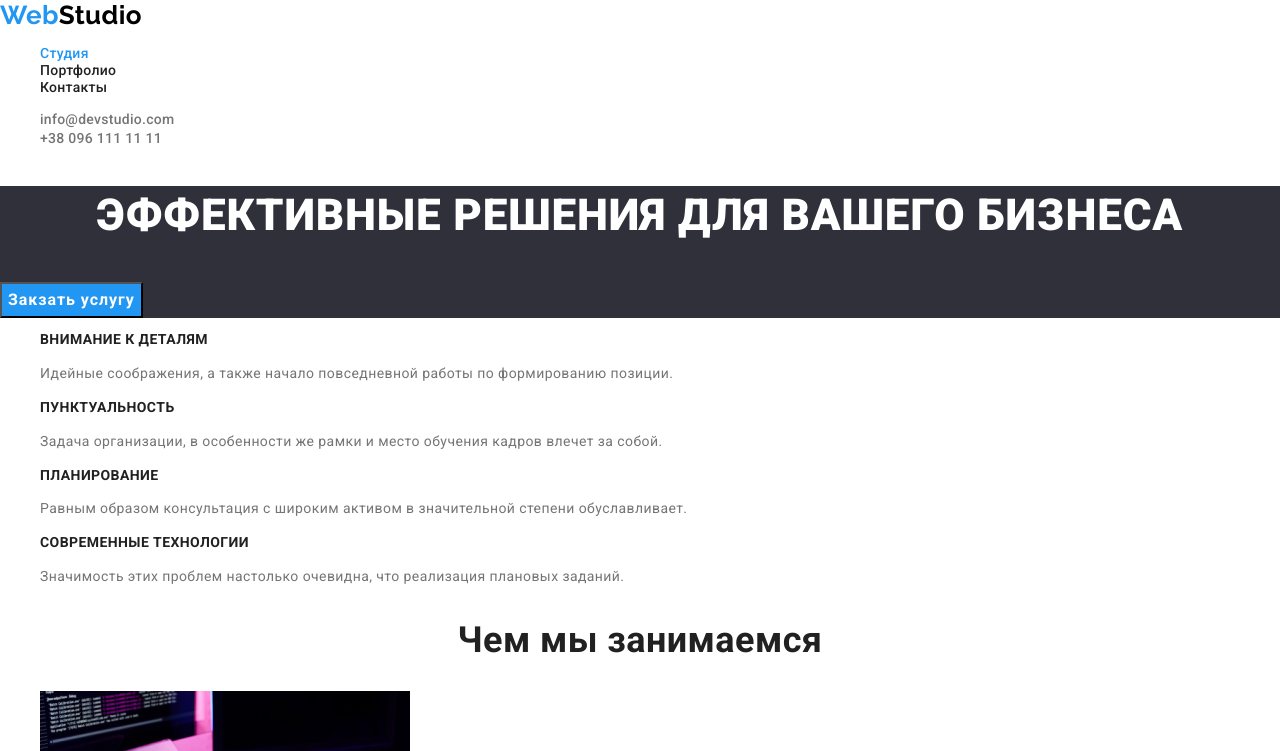
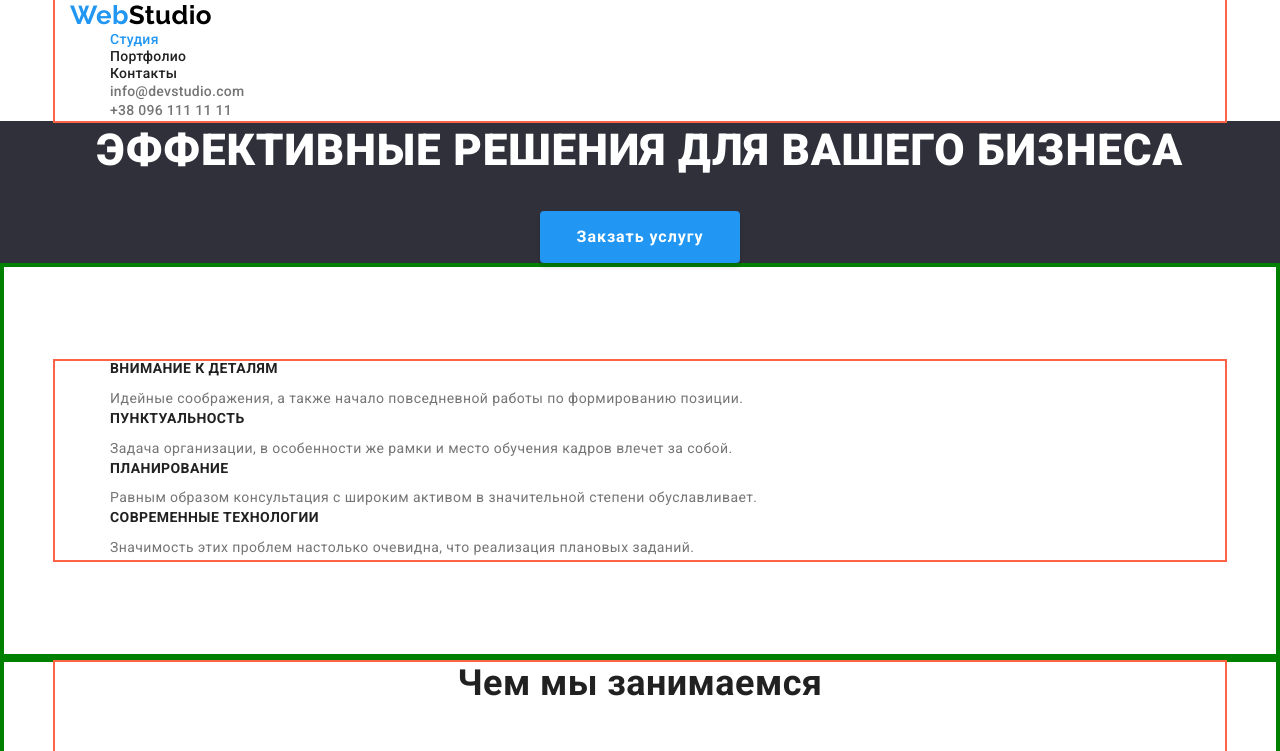
Before and after one commit to maksimuser/goit-markup-hw-03, a plain HTML site: page index.html in a window 1280 px wide. Shown: the top 751 px of the page. Drawn offline with nearby package versions, Linux system fonts and the light colour scheme.

Commit message:
добавляет геометрию

```diff
--- a/css/styles.css
+++ b/css/styles.css
@@ -17,7 +17,16 @@
 	--logo-text-color: #000000;
 	--footer-contacts-color: rgba(255, 255, 255, 0.6);
 	--secondary-bg-color: #2f303a;
-	--section-bg-color: #f5f4fa;
+	--grey-bg-color: #f5f4fa;
+}
+
+.container {
+	margin-right: auto;
+	margin-left: auto;
+	width: 1170px;
+	padding-right: 15px;
+	padding-left: 15px;
+	outline: 2px solid tomato;
 }
 
 body {
@@ -33,6 +42,8 @@ ul,
 a {
 	list-style: none;
 	text-decoration: none;
+	margin-top: 0;
+	margin-bottom: 0;
 }
 
 /* logo header */
@@ -83,6 +94,7 @@ a {
 
 /* Hero */
 .hero {
+	text-align: center;
 	background-color: var(--secondary-bg-color);
 	color: var(--primary-white-color);
 
@@ -90,14 +102,21 @@ a {
 }
 
 .hero-title {
+	margin-top: 0;
+	margin-bottom: 30px;
+
 	font-weight: 900;
 	font-size: 44px;
 	line-height: 1.36;
-	text-align: center;
+	/* text-align: center; */
 	text-transform: uppercase;
 }
 
 .button.hero {
+	padding: 10px 32px;
+	min-width: 200px;
+	box-shadow: 0px 4px 4px rgba(0, 0, 0, 0.15);
+
 	background-color: var(--accent-color);
 	color: var(--primary-white-color);
 
@@ -107,10 +126,19 @@ a {
 }
 
 .button {
+	border-radius: 4px;
+	border: 1px solid transparent;
+
 	font-family: inherit;
 }
 
 /* SECTION */
+.section {
+	padding-top: 94px;
+	padding-bottom: 94px;
+	border: 4px solid green;
+}
+
 .section .section-title {
 	color: var(--secondary-text-color);
 }
@@ -122,8 +150,9 @@ a {
 	text-align: center;
 }
 
-/* features */
 .features .section-title {
+	margin-top: 0;
+	margin-bottom: 10px;
 	font-weight: 700;
 	font-size: inherit;
 	line-height: 1.14;
@@ -131,16 +160,37 @@ a {
 }
 
 .features .section-text {
+	margin-top: 0;
+	margin-bottom: 0;
 	font-weight: 400;
 	line-height: 1.71;
 }
 
+/* work */
+.section.work {
+	padding-top: 0;
+	padding-bottom: 94px;
+}
+
+.work .section-title {
+	margin-top: 0;
+	margin-bottom: 50px;
+}
+
 /* team */
 .section.team {
-	background-color: var(--section-bg-color);
+	background-color: var(--grey-bg-color);
+}
+
+.team .caption {
+	margin-top: 0;
+	margin-bottom: 50px;
 }
 
 .team .section-subtitle {
+	margin-top: 30px;
+	margin-bottom: 10px;
+
 	color: var(--secondary-text-color);
 
 	font-weight: 500;
@@ -149,6 +199,9 @@ a {
 }
 
 .team .section-text {
+	margin-bottom: 0;
+	margin-top: 0;
+
 	font-weight: 400;
 	font-size: 16px;
 	line-height: 1.19;
@@ -186,6 +239,10 @@ a {
 
 /* Portfolio.html */
 .button.filter {
+	padding: 6px 22px;
+	box-shadow: 0px 3px 1px rgba(0, 0, 0, 0.1), 0px 1px 2px rgba(0, 0, 0, 0.08), 0px 2px 2px rgba(0, 0, 0, 0.12);
+
+	background-color: var(--grey-bg-color);
 	color: var(--secondary-text-color);
 
 	font-weight: 500;
--- a/index.html
+++ b/index.html
@@ -19,6 +19,7 @@
 	<body>
 		<!-- шапка -->
 		<header class="header">
+			<div class="container">
 				<nav>
 					<a href="./" class="logo">Web<span class="header-logo">Studio</span></a>
 					<ul class="site-nav">
@@ -32,6 +33,7 @@
 					<li><a href="mailto:info@devstudio.com" class="link">info@devstudio.com</a></li>
 					<li><a href="tel:+380961111111" class="link">+38 096 111 11 11</a></li>
 				</ul>
+			</div>
 		</header>
 
 		<!-- уникальный контент страницы -->
@@ -44,11 +46,14 @@
 
 			<!-- особенности -->
 			<section class="section features">
+				<div class="container">
 					<h2 hidden>Особенности</h2>
 					<ul>
 						<li>
 							<h3 class="section-title">Внимание к деталям</h3>
-						<p class="section-text">Идейные соображения, а также начало повседневной работы по формированию позиции.</p>
+							<p class="section-text">
+								Идейные соображения, а также начало повседневной работы по формированию позиции.
+							</p>
 						</li>
 						<li>
 							<h3 class="section-title">Пунктуальность</h3>
@@ -67,20 +72,24 @@
 							<p class="section-text">Значимость этих проблем настолько очевидна, что реализация плановых заданий.</p>
 						</li>
 					</ul>
+				</div>
 			</section>
 
 			<!-- наша деятельность -->
-			<section class="section">
+			<section class="section work">
+				<div class="container">
 					<h2 class="section-title caption">Чем мы занимаемся</h2>
 					<ul>
 						<li><img src="./images/box1.jpg" alt="computer" width="370" height="294" /></li>
 						<li><img src="./images/box2.jpg" alt="phone" width="370" height="294" /></li>
 						<li><img src="./images/box3.jpg" alt="tablet" width="370" height="294" /></li>
 					</ul>
+				</div>
 			</section>
 
 			<!-- наша команда -->
 			<section class="section team">
+				<div class="container">
 					<h2 class="section-title caption">Наша команда</h2>
 					<ul>
 						<li>
@@ -104,11 +113,13 @@
 							<p lang="en" class="section-text">UI Designer</p>
 						</li>
 					</ul>
+				</div>
 			</section>
 		</main>
 
 		<!-- подвал -->
 		<footer class="footer">
+			<div class="container">
 				<a href="./" class="logo">Web<span class="footer-logo">Studio</span></a>
 
 				<address class="address">
@@ -118,6 +129,7 @@
 						<li><a href="tel:+380961111111" class="item">+38 096 111 11 11</a></li>
 					</ul>
 				</address>
+			</div>
 		</footer>
 	</body>
 </html>
```
Also changed, not shown: portfolio.html (+2 -1 lines). Lines whose indentation alone changed are shown as unchanged.
